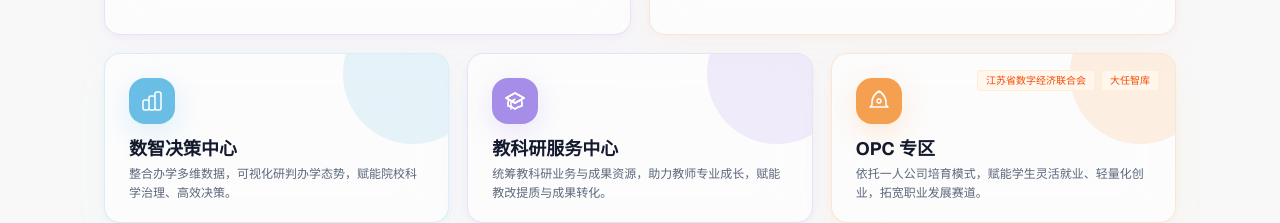
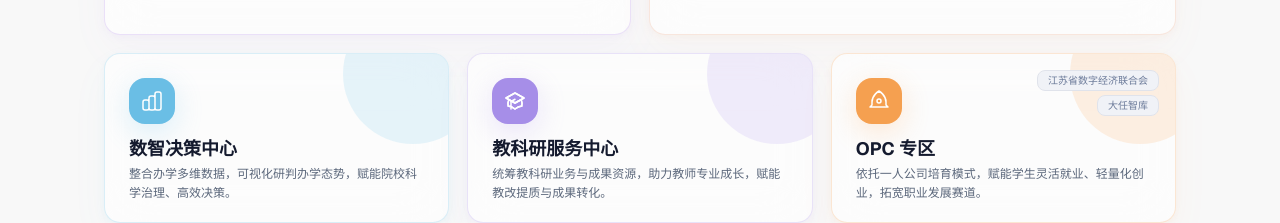
Before and after one commit to chenproton/zhiyu-backend, a Next.js app: page /portal1 in a window 1280 px wide. Shown: the part 966-1189 px from the top of the page. Built offline with nearby package versions, Linux system fonts and the light colour scheme; no server answers.

Commit message:
style(portal): OPC 标签改为上下排列、大圆角、灰色系

```diff
--- a/app/portal/page.tsx
+++ b/app/portal/page.tsx
@@ -299,11 +299,11 @@ function GradientTile({
       )}
 
       {item.id === "opc" && (
-        <span className="absolute top-4 right-4 flex items-center gap-1.5" style={{ zIndex: 3 }}>
-          <span className="text-[10px] font-medium text-orange-600 bg-orange-50 border border-orange-100 px-2 py-0.5 rounded-md whitespace-nowrap">
+        <span className="absolute top-4 right-4 flex flex-col items-end gap-1" style={{ zIndex: 3 }}>
+          <span className="text-[10px] font-medium text-[#6b7a99] bg-[#f0f2f7] border border-[#e0e3eb] px-2.5 py-0.5 rounded-xl whitespace-nowrap">
             江苏省数字经济联合会
           </span>
-          <span className="text-[10px] font-medium text-orange-600 bg-orange-50 border border-orange-100 px-2 py-0.5 rounded-md whitespace-nowrap">
+          <span className="text-[10px] font-medium text-[#6b7a99] bg-[#f0f2f7] border border-[#e0e3eb] px-2.5 py-0.5 rounded-xl whitespace-nowrap">
             大任智库
           </span>
         </span>
--- a/app/portal1/page.tsx
+++ b/app/portal1/page.tsx
@@ -299,11 +299,11 @@ function GradientTile({
       )}
 
       {item.id === "opc" && (
-        <span className="absolute top-4 right-4 flex items-center gap-1.5" style={{ zIndex: 3 }}>
-          <span className="text-[10px] font-medium text-orange-600 bg-orange-50 border border-orange-100 px-2 py-0.5 rounded-md whitespace-nowrap">
+        <span className="absolute top-4 right-4 flex flex-col items-end gap-1" style={{ zIndex: 3 }}>
+          <span className="text-[10px] font-medium text-[#6b7a99] bg-[#f0f2f7] border border-[#e0e3eb] px-2.5 py-0.5 rounded-xl whitespace-nowrap">
             江苏省数字经济联合会
           </span>
-          <span className="text-[10px] font-medium text-orange-600 bg-orange-50 border border-orange-100 px-2 py-0.5 rounded-md whitespace-nowrap">
+          <span className="text-[10px] font-medium text-[#6b7a99] bg-[#f0f2f7] border border-[#e0e3eb] px-2.5 py-0.5 rounded-xl whitespace-nowrap">
             大任智库
           </span>
         </span>
```
Also changed, not shown: 1 other file (tests, documents, lock files or other folders).
